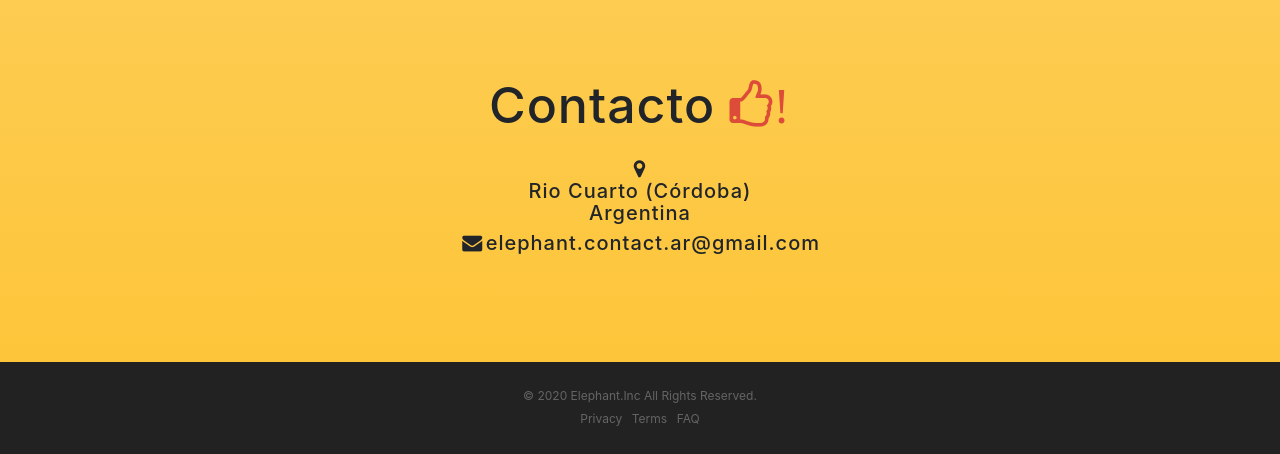
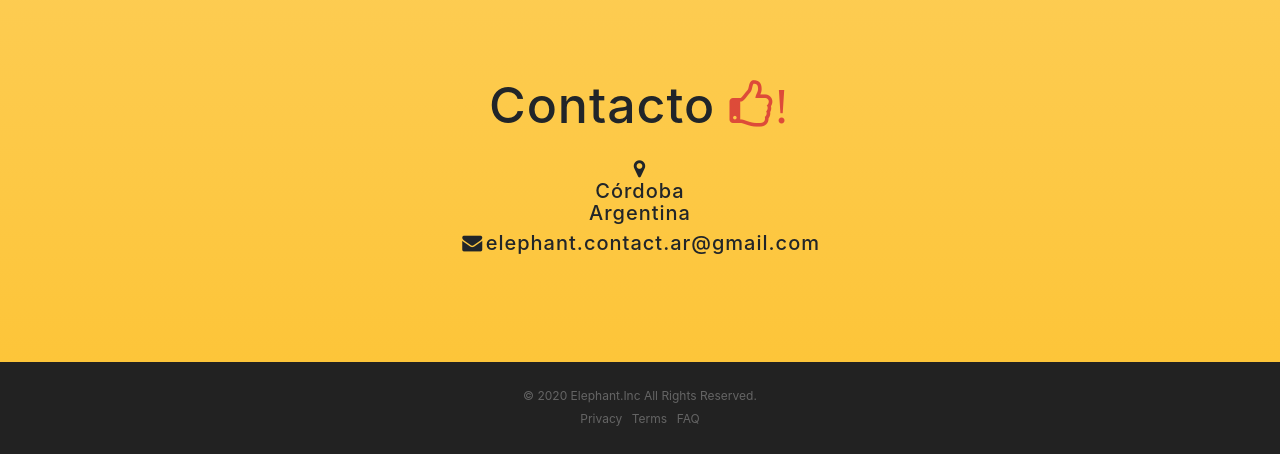
Before and after one commit to elephant-site/elephant, a website with bundled scripts: page index.html in a window 1280 px wide. Shown: the part 5875-6329 px from the top of the page. Built offline with nearby package versions, Linux system fonts and the light colour scheme; a web font is replaced by a local one.

Commit message:
Update index.html

```diff
--- a/index.html
+++ b/index.html
@@ -280,7 +280,7 @@
         <div class="container">
           <div class="row">
             <div class="col-md-12">
-              <h5><i class="fa fa-map-marker fa-fw"></i><br/>Rio Cuarto (Córdoba)<br/>Argentina</h5>
+              <h5><i class="fa fa-map-marker fa-fw"></i><br/>Córdoba<br/>Argentina</h5>
               <h5><i class="fa fa-envelope fa-fw"></i>elephant.contact.ar@gmail.com</h5>
             </div>
           </div>
```
